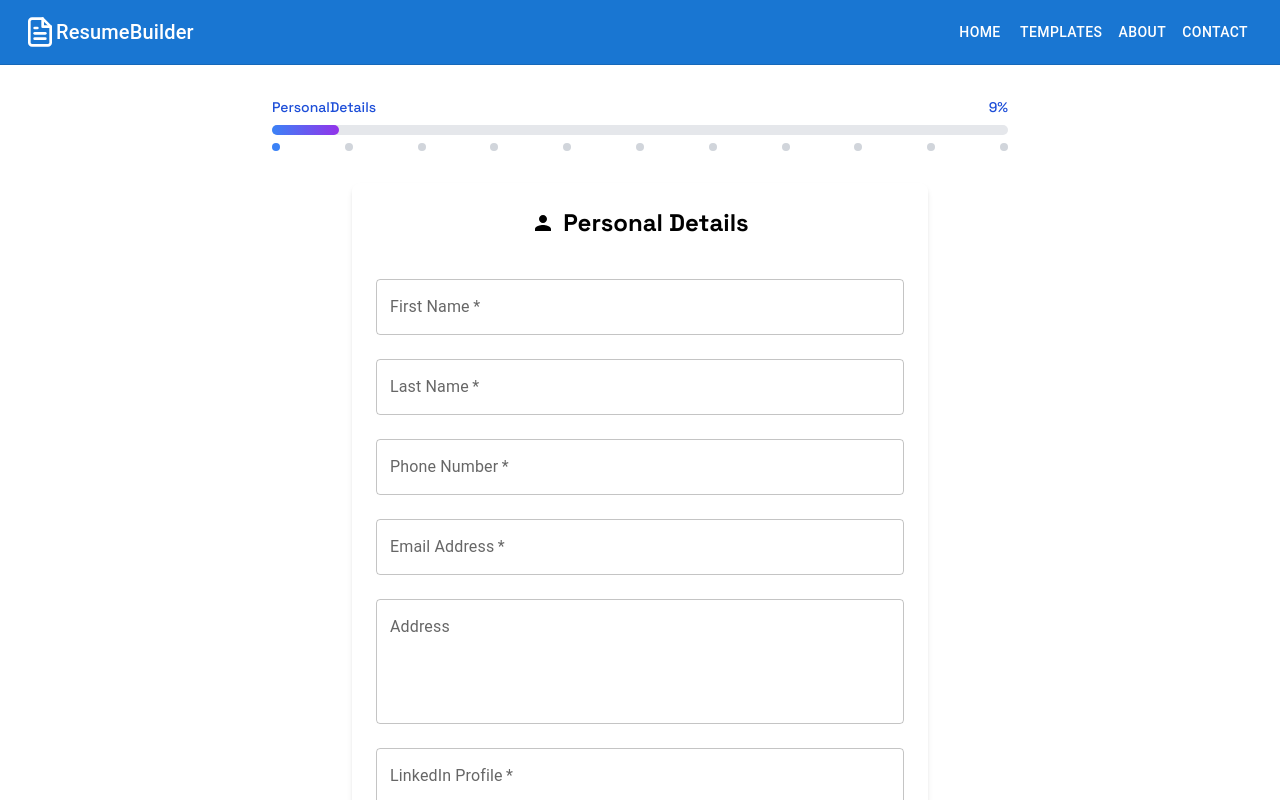
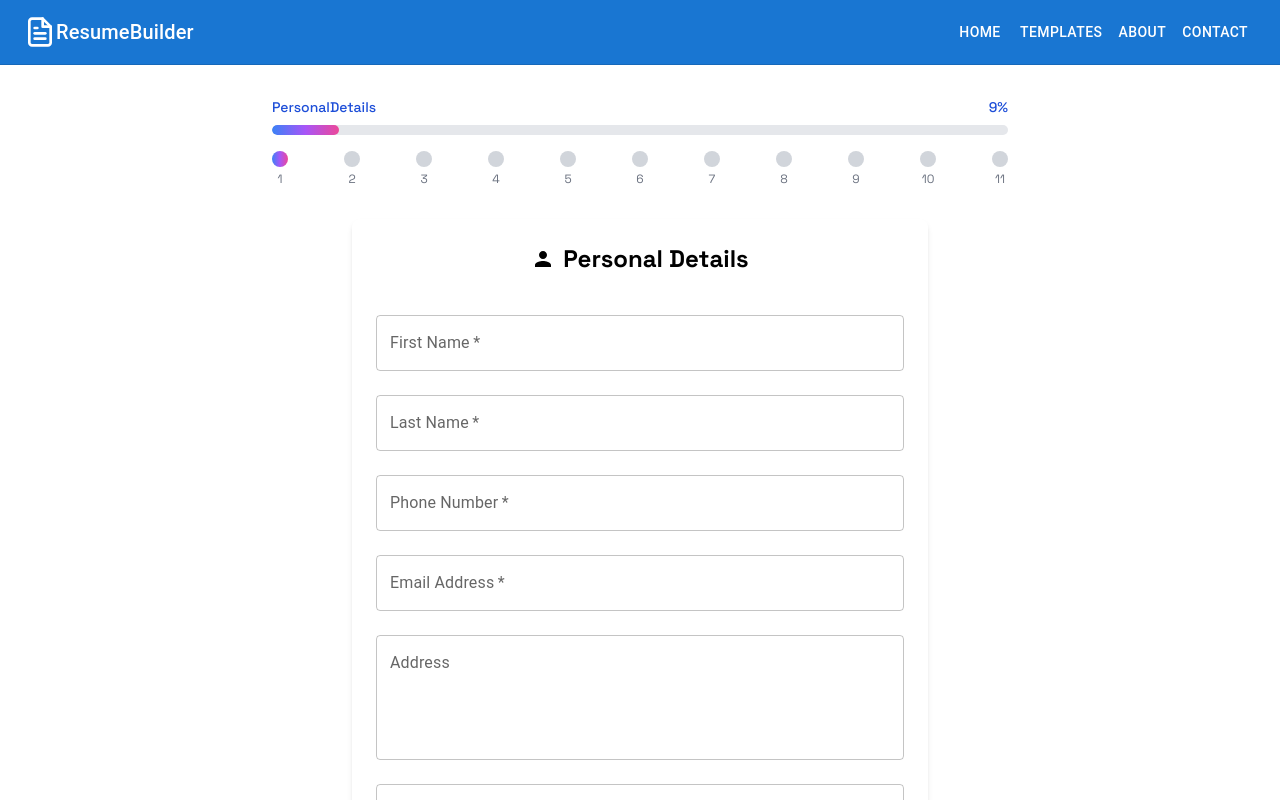
Before and after one commit to vishrut03/Resume-Builder, a React (Vite) app in the folder frontend/: page / in a window 1280 px wide. Both pictures are taken after a click on the button "Create Resume". Shown: the top 800 px of the page. Built offline with nearby package versions, Linux system fonts and the light colour scheme.

Commit message:
progressBar css updated

```diff
--- a/frontend/src/components/ProgressBar.jsx
+++ b/frontend/src/components/ProgressBar.jsx
@@ -24,18 +24,22 @@ const ProgressBar = ({ step }) => {
         <span className="text-sm font-medium text-blue-700 dark:text-blue-500">{step}</span>
         <span className="text-sm font-medium text-blue-700 dark:text-blue-500">{progress.toFixed(0)}%</span>
       </div>
-      <div className="w-full bg-gray-200 rounded-full h-2.5 dark:bg-gray-700">
+      <div className="w-full bg-gray-200 rounded-full h-2.5 dark:bg-gray-700 overflow-hidden">
         <div
-          className="bg-gradient-to-r from-blue-500 to-purple-600 h-2.5 rounded-full transition-all duration-500 ease-out"
+          className="bg-gradient-to-r from-blue-500 via-purple-500 to-pink-500 h-2.5 rounded-full transition-all duration-500 ease-out"
           style={{ width: `${progress}%` }}
         ></div>
       </div>
-      <div className="flex justify-between mt-2">
+      <div className="flex justify-between mt-4">
         {steps.map((stepName, index) => (
-          <div
-            key={stepName}
-            className={`w-2 h-2 rounded-full ${index <= currentIndex ? "bg-blue-500" : "bg-gray-300"}`}
-          />
+          <div key={stepName} className="flex flex-col items-center">
+            <div
+              className={`w-4 h-4 rounded-full mb-1 transition-all duration-300 ${
+                index <= currentIndex ? "bg-gradient-to-r from-blue-500 via-purple-500 to-pink-500" : "bg-gray-300"
+              }`}
+            />
+            <span className="text-xs text-gray-500 hidden md:inline">{index + 1}</span>
+          </div>
         ))}
       </div>
     </div>
--- a/frontend/src/pages/Main/PersonalDetails.jsx
+++ b/frontend/src/pages/Main/PersonalDetails.jsx
@@ -159,7 +159,7 @@ export default function PersonalDetails({ fromReview }) {
         {fromReview && (
           <button
             onClick={handleGoBackToReview}
-            className="py-3 px-8 rounded-lg text-sm font-medium transition-transform transform-gpu bg-gray-200 text-gray-700 hover:bg-gray-300 hover:scale-105 shadow-md"          >
+            className="py-3 px-8 rounded-lg text-sm font-medium transition-transform transform-gpu bg-yellow-500 text-gray-700 hover:bg-yellow-600 hover:scale-105 shadow-md"          >
             Go Back to Review
           </button>
         )}
```
